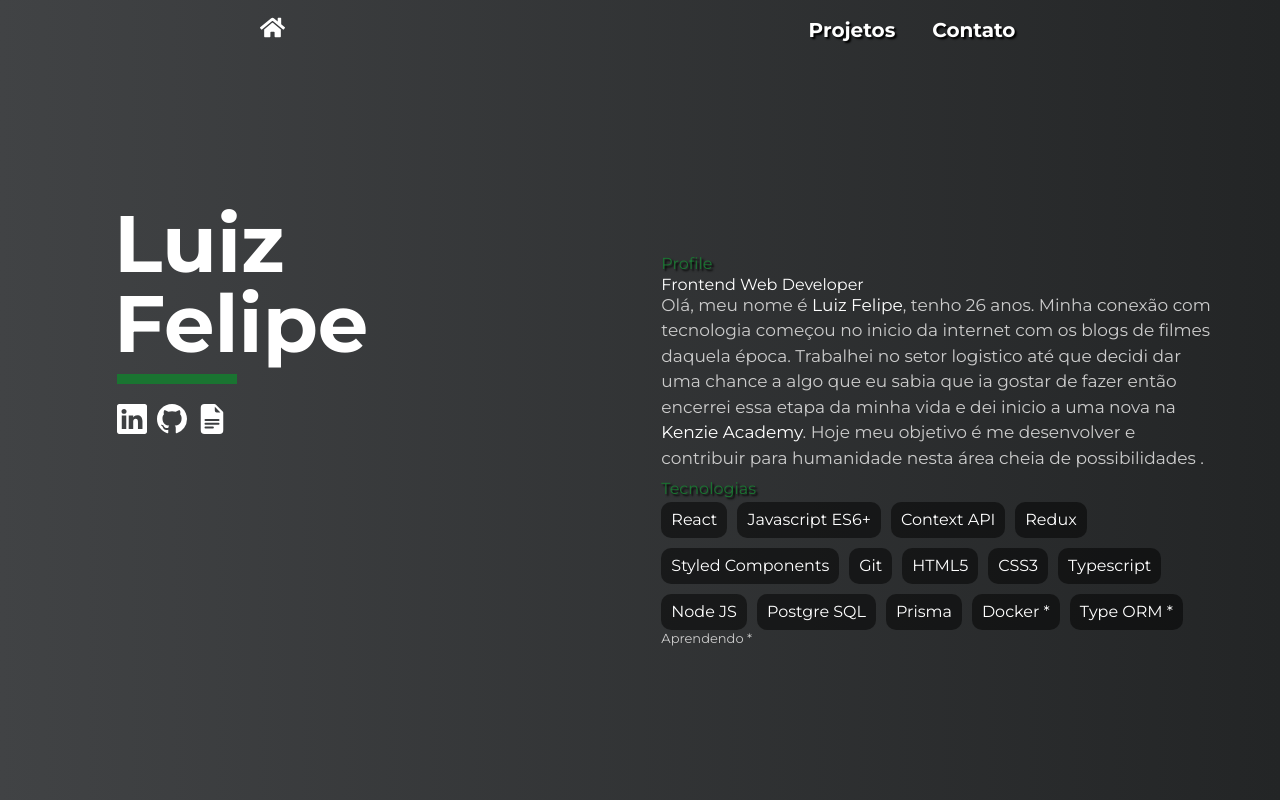
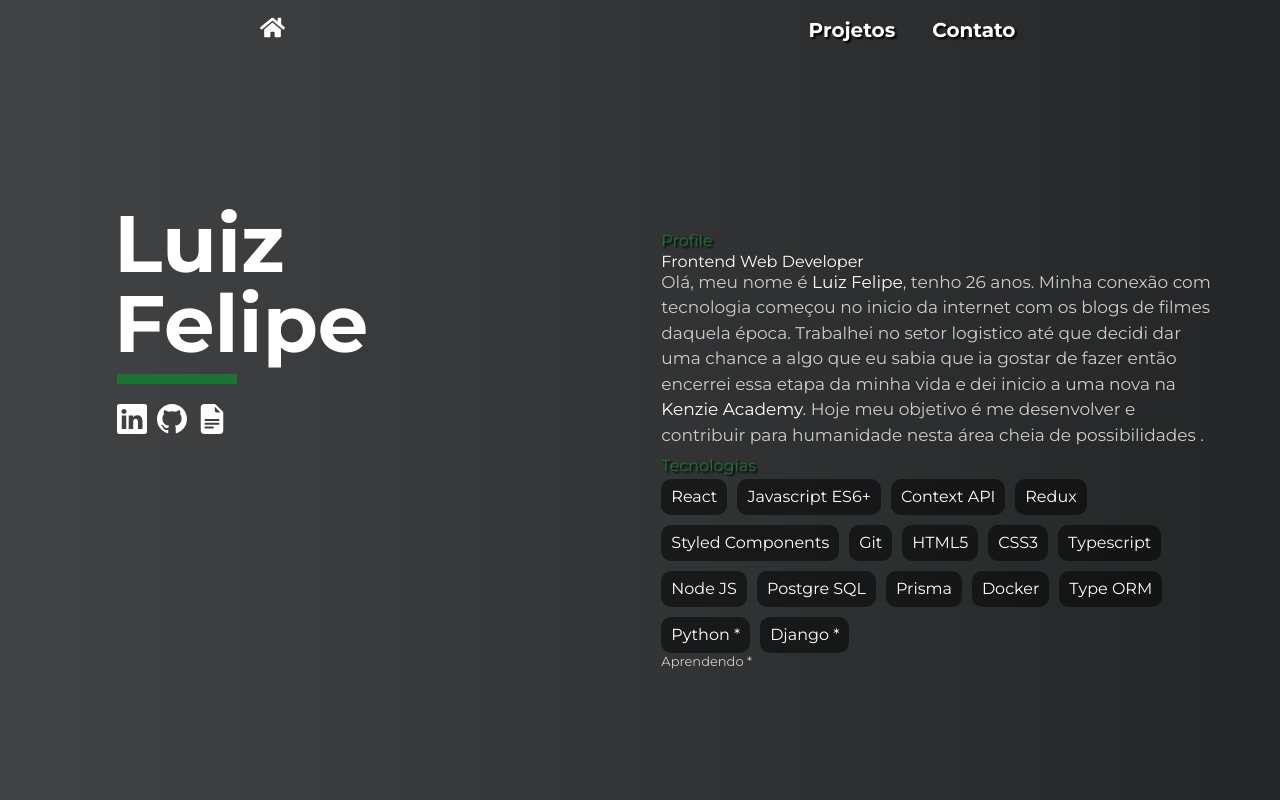
Before and after one commit to luizfelipenb/my-portifolio, a React (Create React App) app: page / in a window 1280 px wide. Built offline with nearby package versions, Linux system fonts and the light colour scheme; a web font is replaced by a local one.

Commit message:
Add: Python, Django to tecnologies pool learning

```diff
--- a/src/components/SectionDescription/index.tsx
+++ b/src/components/SectionDescription/index.tsx
@@ -45,8 +45,10 @@ const SectionDescription: React.FC = () => {
         <li>Node JS</li>
         <li>Postgre SQL</li>
         <li>Prisma</li>
-        <li>Docker *</li>
-        <li>Type ORM *</li>
+        <li>Docker</li>
+        <li>Type ORM</li>
+        <li>Python *</li>
+        <li>Django *</li>
       </ul>
       <span>Aprendendo *</span>
     </Container>
```
